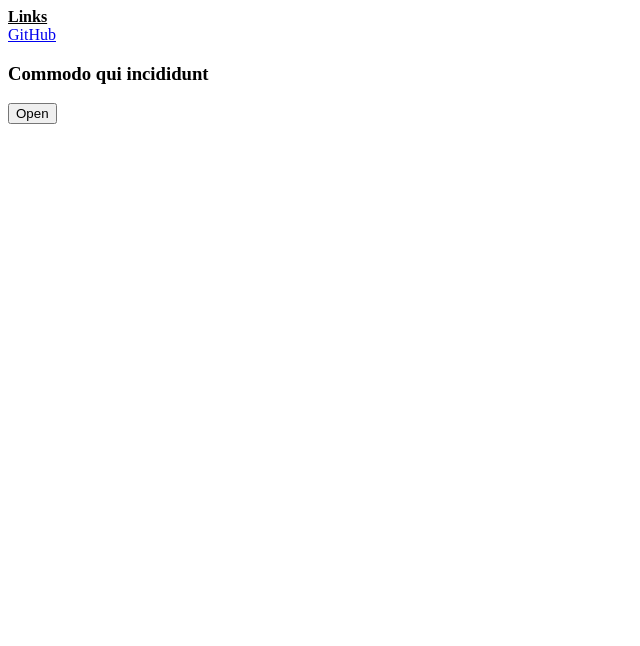
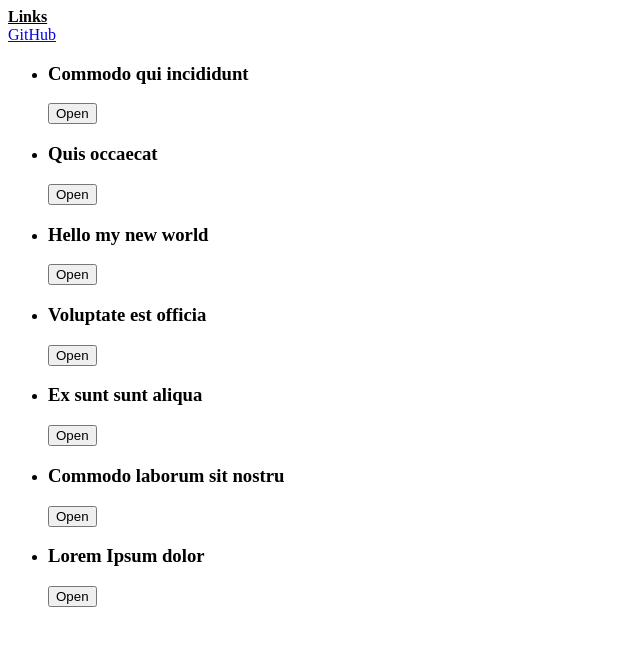
Before and after one commit to MoonW1nd/Links, a React app: page / in a window 1280 px wide. Shown: the top 646 px of the page, without its empty margins (0-640 px from the left). Built offline with nearby package versions, Linux system fonts and the light colour scheme.

Commit message:
Modify webpack-dev-server keys and add ArticleList components

```diff
--- a/package.json
+++ b/package.json
@@ -6,7 +6,7 @@
   "scripts": {
     "test": "echo \"Error: no test specified\" && exit 1",
     "precommit": "lint-staged",
-    "start": "webpack-dev-server --hot --inline --mode development",
+    "start": "webpack-dev-server --hot --inline --host 0.0.0.0 --mode development",
     "build": "webpack --mode production"
   },
   "repository": {
--- a/src/App.js
+++ b/src/App.js
@@ -1,11 +1,11 @@
 import React from 'react';
 import Header from './components/Header/Header';
-import Article from './components/Article/Article';
+import ArticleList from './components/ArticleList/ArticleList';
 import { articles } from './data';
 
 export default function App() {
   return <div>
     <Header/>
-    <Article article={articles[0]}/>
+    <ArticleList articles={ articles }/>
   </div>;
 }
--- /dev/null
+++ b/src/components/ArticleList/ArticleList.js
@@ -0,0 +1,15 @@
+import React from 'react';
+import Article from '../Article/Article';
+import { PropTypes } from 'prop-types';
+
+export default function ArticleList({ articles }) {
+  const articleElements = articles
+    .map(article => <li key = { article.id }><Article article = { article }/></li>);
+  return <ul>
+    { articleElements }
+  </ul>;
+}
+
+ArticleList.propTypes = {
+  articles: PropTypes.array,
+};
```
